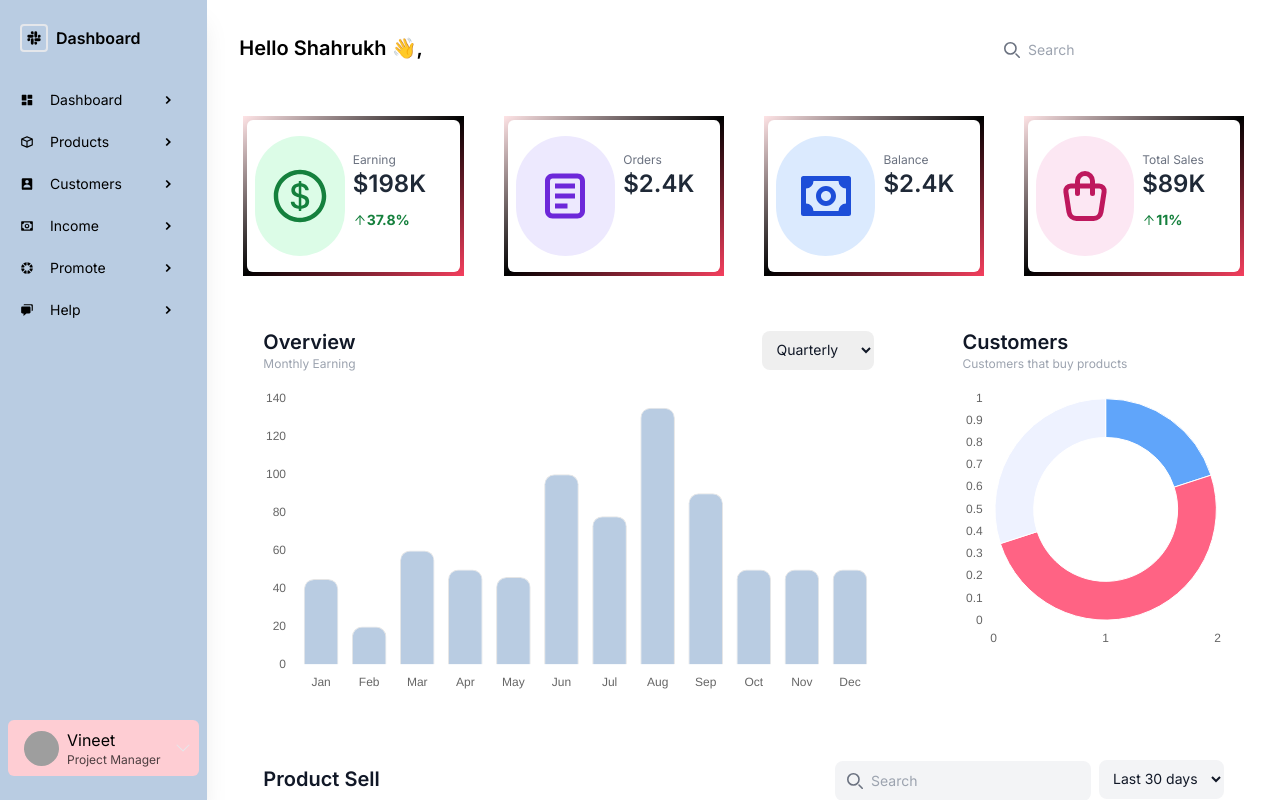
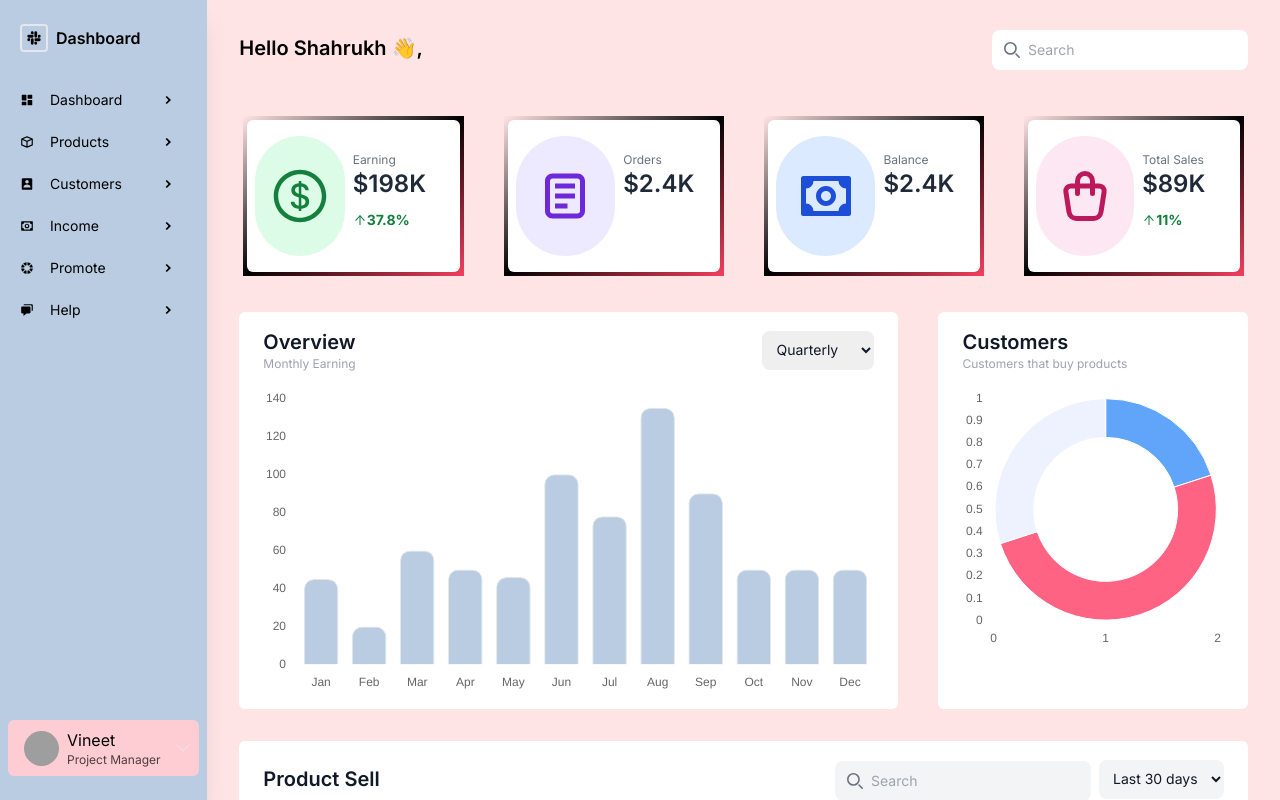
Before and after one commit to Vineet-23/Fitpeo-dashboard, a React (Vite) app: page / in a window 1280 px wide. Built offline with nearby package versions, Linux system fonts and the light colour scheme; grey boxes are pictures that could not be loaded.

Commit message:
Update App.css

```diff
--- a/src/App.css
+++ b/src/App.css
@@ -1,19 +1,25 @@
+/* Importing Google Fonts */
 @import url('https://fonts.googleapis.com/css2?family=Inter:wght@200;300;400;500;600;700;800;900&display=swap');
 
+/* Including Tailwind CSS base styles */
 @tailwind base;
+
+/* Including Tailwind CSS component styles */
 @tailwind components;
+
+/* Including Tailwind CSS utility styles */
 @tailwind utilities;
 
+/* Resetting default margin, padding, and text-align */
 * {
   margin: 0;
   padding: 0;
   text-align: center;
-
 }
 
-
+/* Styling for the body */
 body {
-  font-family: 'Inter', sans-serif;
-  background:##faf3eb;
-  height: 100%;
+  font-family: 'Inter', sans-serif; /* Using Inter font and fallback to sans-serif */
+  background: #ffe4e6; /* Setting background color */
+  height: 100%; /* Setting height to 100% */
 }
```
